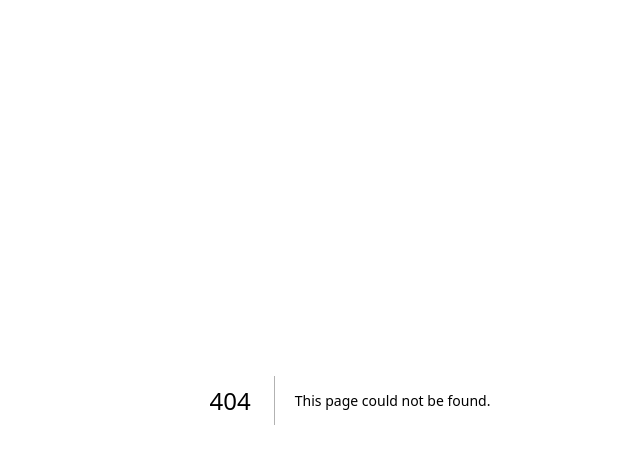
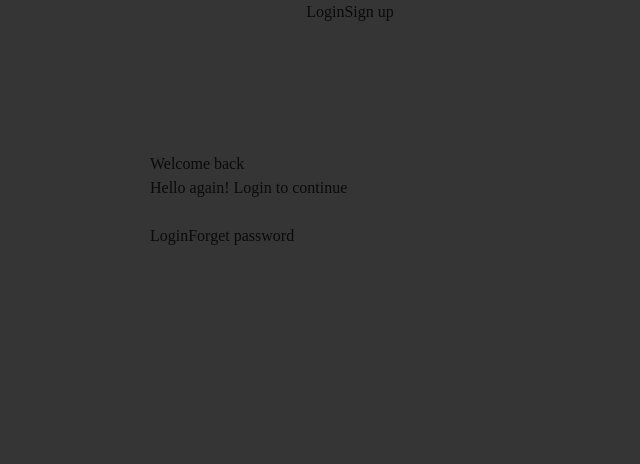
Before and after one commit to fulldps/cv-innowise, a Next.js app: page /login in a window 1280 px wide. Before the commit this address had no page. Shown: the top 464 px of the page, without its empty margins (290-930 px from the left). Built offline with nearby package versions, Linux system fonts and the light colour scheme; what @apollo/client-integration-nextjs would draw is missing.

Commit message:
wip: auth login page skeleton

```diff
--- /dev/null
+++ b/src/app/(auth)/layout.tsx
@@ -0,0 +1,3 @@
+export default function AuthLayout({ children }: { children: React.ReactNode }) {
+  return <div className="flex min-h-full flex-col bg-[#353535]">{children}</div>;
+}
--- /dev/null
+++ b/src/app/(auth)/login/page.tsx
@@ -0,0 +1,26 @@
+import Link from 'next/link';
+
+export default function LoginPage() {
+  return (
+    <div className="flex flex-col gap-32 h-screen items-center">
+      <header className="flex">
+        <div>Login</div>
+        <div>Sign up</div>
+      </header>
+      <main>
+        <div>
+          <h1>Welcome back</h1>
+          <span>Hello again! Login to continue</span>
+        </div>
+        <div>
+          <input type="text" />
+          <input type="text" />
+        </div>
+        <div>
+          <button>Login</button>
+          <Link href={'/'}>Forget password</Link>
+        </div>
+      </main>
+    </div>
+  );
+}
```
Also changed, not shown: src/app/(auth)/forgot-password/page.tsx (added), src/app/(auth)/reset-password/page.tsx (added), src/app/(auth)/signup/page.tsx (added).
